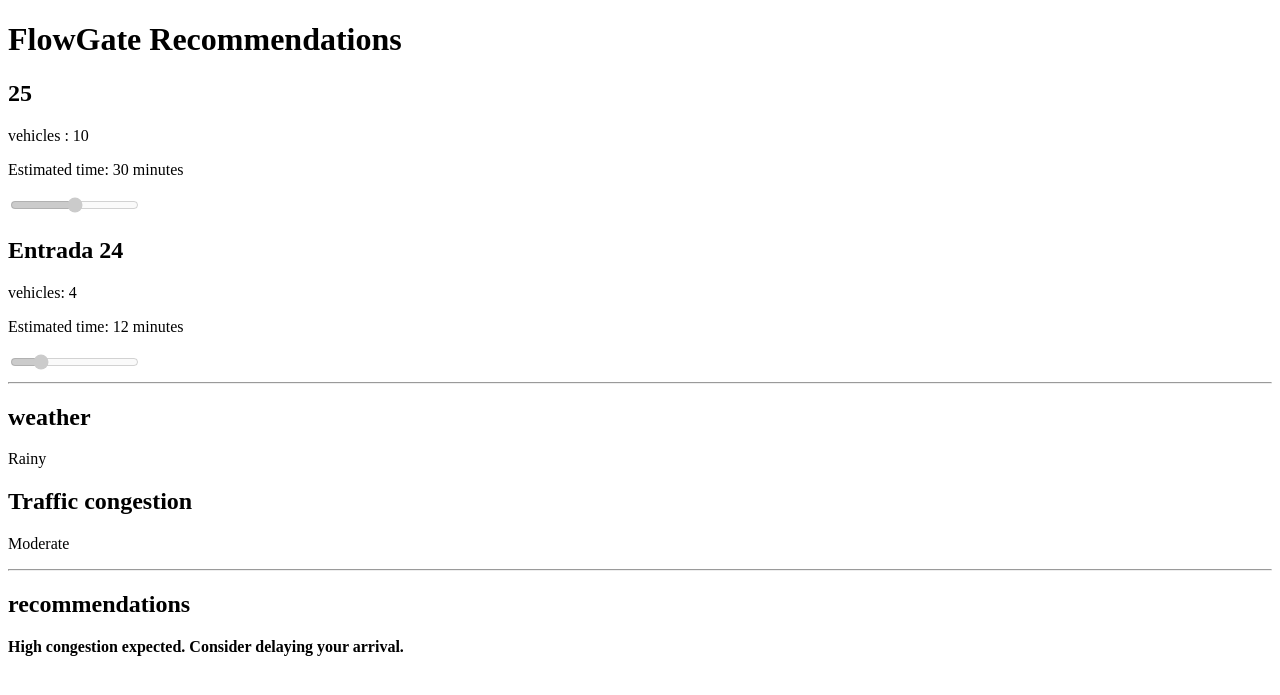
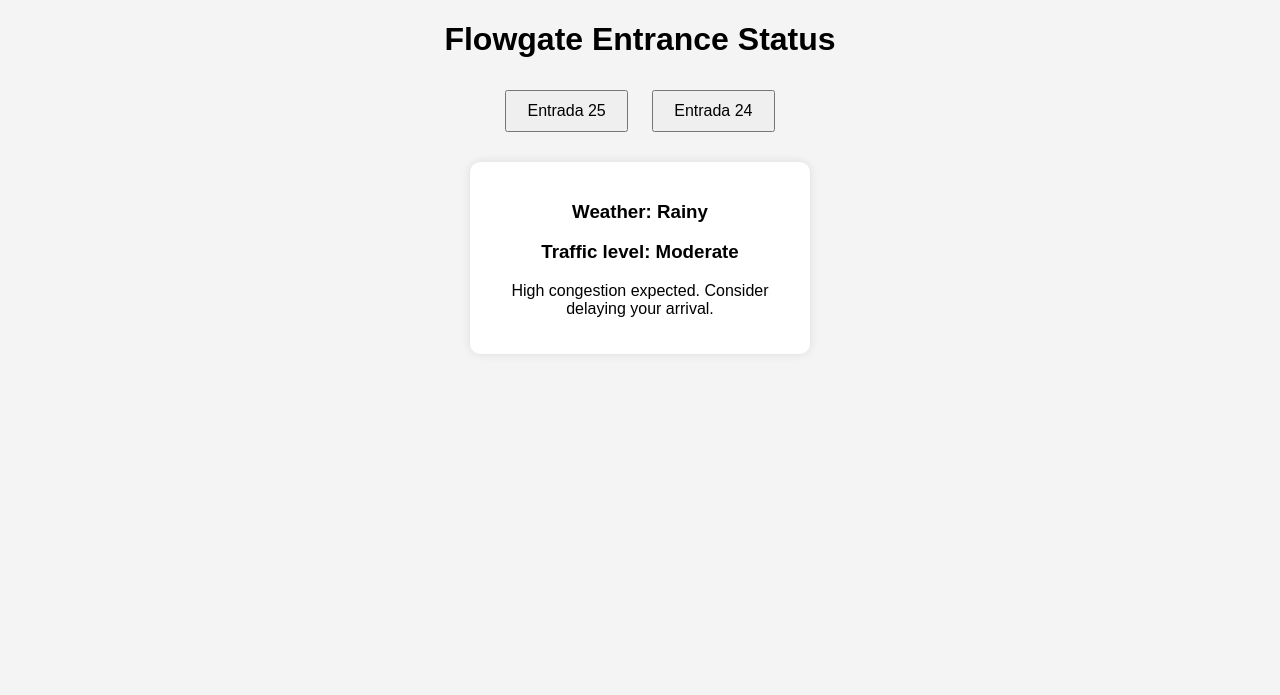
Before and after one commit to Trerass/FlowGate, a Django app: page /recommendations/ in a window 1280 px wide. Shown: the top 695 px of the page. Run offline with Django 5.2, Linux system fonts and the light colour scheme.

Commit message:
actualizacion de recommendations

```diff
--- a/parqueadero/templates/recommendations.html
+++ b/parqueadero/templates/recommendations.html
@@ -1,34 +1,97 @@
 <!DOCTYPE html>
 <html>
 <head>
-    <title>FlowGate - Recommendations</title>
+    <title>Flowgate Recommendations</title>
+
+    <style>
+        body{
+            font-family: Arial;
+            text-align:center;
+            background-color:#f4f4f4;
+        }
+
+        button{
+            padding:10px 20px;
+            margin:10px;
+            font-size:16px;
+            cursor:pointer;
+        }
+
+        .card{
+            background:white;
+            padding:20px;
+            margin:20px auto;
+            width:300px;
+            border-radius:10px;
+            box-shadow:0px 0px 10px rgba(0,0,0,0.1);
+        }
+    </style>
+
 </head>
+
 <body>
 
-    <h1>FlowGate Recommendations</h1>
+<h1>Flowgate Entrance Status</h1>
 
-    <h2> 25</h2>
-    <p>vehicles : {{ entrance_25 }}</p>
-    <p>Estimated time: {{ time_25 }} minutes</p>
-    <input type="range" min="0" max="20" value="{{ entrance_25 }}" disabled>
+<button onclick="showEntrance('25')">Entrada 25</button>
+<button onclick="showEntrance('24')">Entrada 24</button>
 
-    <h2>Entrada 24</h2>
-    <p>vehicles: {{ entrance_24 }}</p>
-    <p>Estimated time: {{ time_24 }} minutes</p>
-    <input type="range" min="0" max="20" value="{{ entrance_24 }}" disabled>
+<div id="info25" class="card" style="display:none">
 
-    <hr>
+<h2>Entrada 25</h2>
 
-    <h2>weather</h2>
-    <p>{{ weather }}</p>
+<p>Cars in queue: {{ entrance_25 }}</p>
 
-    <h2>Traffic congestion</h2>
-    <p>{{ congestion }}</p>
+<p>Estimated waiting time: {{ time_25 }} minutes</p>
 
-    <hr>
+<input type="range" min="0" max="60" value="{{ time_25 }}" disabled>
 
-    <h2>recommendations</h2>
-    <p><strong>{{ recommendation }}</strong></p>
+</div>
+
+
+<div id="info24" class="card" style="display:none">
+
+<h2>Entrada 24</h2>
+
+<p>Cars in queue: {{ entrance_24 }}</p>
+
+<p>Estimated waiting time: {{ time_24 }} minutes</p>
+
+<input type="range" min="0" max="60" value="{{ time_24 }}" disabled>
+
+</div>
+
+
+<div class="card">
+
+<h3>Weather: {{ weather }}</h3>
+
+<h3>Traffic level: {{ congestion }}</h3>
+
+<p>{{ recommendation }}</p>
+
+</div>
+
+
+<script>
+
+function showEntrance(entrance){
+
+document.getElementById("info25").style.display="none";
+document.getElementById("info24").style.display="none";
+
+if(entrance=="25"){
+document.getElementById("info25").style.display="block";
+}
+
+if(entrance=="24"){
+document.getElementById("info24").style.display="block";
+}
+
+}
+
+</script>
+
 
 </body>
 </html>
```
